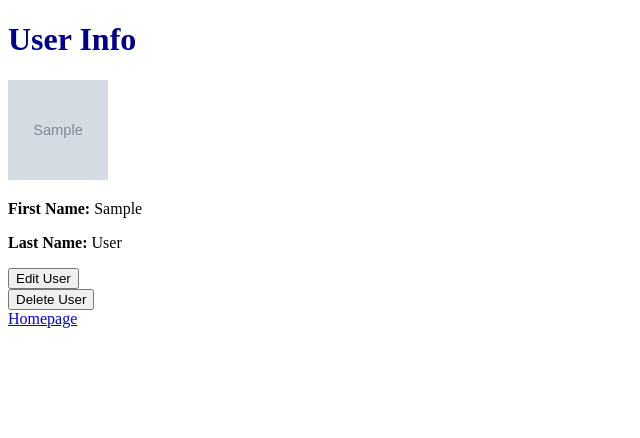
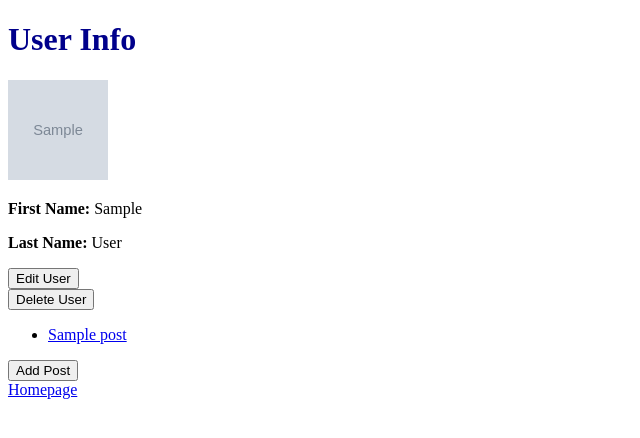
Before and after one commit to Tyler-Robison/blogly, a Flask app: page /users/1 in a window 1280 px wide. Shown: the top 438 px of the page, without its empty margins (0-640 px from the left). Run offline with Flask 2, Linux system fonts and the light colour scheme; tables that the repository leaves empty hold one stand-in row (values such as "Sample post"); grey boxes marked "Sample" are stand-in pictures.

Commit message:
adding pt2

```diff
--- a/app.py
+++ b/app.py
@@ -2,7 +2,7 @@
 
 from flask import Flask, request, render_template, redirect, flash
 from flask_debugtoolbar import DebugToolbarExtension
-from models import db, connect_db, User
+from models import db, connect_db, User, Post
 
 app = Flask(__name__)
 
@@ -22,6 +22,12 @@ def home_page():
     """Redirects to users page"""
 
     return redirect('/users')
+
+# @app.errorhandler(404)
+# def page_not_found(e):
+#     """Show 404 NOT FOUND page."""
+
+#     return render_template('404.html'), 404
 
 
 @app.route('/users')
@@ -49,8 +55,6 @@ def create_users():
     profile_pic = request.form['profile-img']
     profile_pic = profile_pic if profile_pic else None
 
-    # User.add_user(first_name, last_name, profile_pic)
-
     try:
         User.add_user(first_name, last_name, profile_pic)
     except:
@@ -61,16 +65,19 @@ def create_users():
     flash('User created!')
     return redirect('/users')
 
-# users/new could be user_id?
-
 
 @app.route('/users/<user_id>')
 def user_detail(user_id):
     """Displays user details"""
 
     user = User.query.get_or_404(user_id)
+    # post_list = Post.get_posts(user_id)
+    post_list = Post.query.filter(Post.posted_by == user_id).all()
+    # import pdb
+    # pdb.set_trace()
 
-    return render_template('detail.html', user=user)
+
+    return render_template('detail.html', user=user, post_list=post_list)
 
 
 @app.route('/users/<user_id>/edit')
@@ -102,8 +109,6 @@ def process_edit_user(user_id):
         flash('First and Last name must be filled out and unique')
         return redirect(f'/users/{user_id}/edit')
 
-
-
     return redirect('/users')
 
 
@@ -115,3 +120,83 @@ def delete_user(user_id):
     user.delete_user()
 
     return redirect('/users')
+
+# routes involving posts
+
+
+@app.route('/users/<user_id>/posts/new')
+def add_post(user_id):
+    """Displays form needed to add a post from a specific user"""
+
+    user = User.query.get_or_404(user_id)
+
+    return render_template('create_post.html', user=user)
+
+
+@app.route('/users/<user_id>/posts/new', methods=["POST"])
+def process_add_post(user_id):
+    """Processes form info and creates a new post"""
+
+    title = request.form['post-title']
+    content = request.form['post-content']
+
+    try:
+        Post.add_post(title, content, int(user_id))
+    except:
+        db.session.rollback()
+        flash('title and content must be filled in')
+        return redirect(f'/users/{user_id}/posts/new')
+
+    flash('Post created!')
+    return redirect('/users')
+
+@app.route('/posts/<post_id>')
+def show_post(post_id):
+    """Displays title and content of post"""
+
+
+    post = Post.query.filter(Post.id == post_id).first()
+
+    return render_template('post_detail.html', post=post)
+
+@app.route('/posts/<post_id>/edit')
+def edit_post(post_id):
+    """Allows you to edit post"""
+
+    post = Post.query.filter(Post.id == post_id).first()
+
+    return render_template('edit_post.html', post=post)
+
+@app.route('/posts/<post_id>/edit', methods=["POST"])
+def process_edit_post(post_id):
+    """Processes editing of post"""
+
+    title = request.form['edit-title']
+    content = request.form['edit-content']
+
+
+    post = Post.query.filter(Post.id == post_id).first()
+
+    # problem line, try in terminal -> need posted_by.first_name etc.
+    # posted_by = User.query.filter(User.id == post_id).first()
+
+    # import pdb
+    # pdb.set_trace()
+
+    try:
+        post.edit_post(title, content)
+    except:
+        db.session.rollback()
+        flash('title and content must be filled in')
+        return redirect(f'/posts/{post_id}/edit')
+
+    return redirect(f'/posts/{post_id}')
+
+@app.route('/posts/<post_id>/delete', methods=["POST"])
+def delete_post(post_id):
+
+    post = Post.query.filter(Post.id == post_id).first()
+    post.delete_post()
+
+    #re-direct somewhere else
+    return redirect('/users')
--- a/templates/detail.html
+++ b/templates/detail.html
@@ -20,11 +20,18 @@
     <button>Delete User</button>
 </form>
 
+<!-- add ul containing posts -->
+<ul>
+    {%for post in post_list%}
+    <li> <a href="/posts/{{post.id}}">{{post.title}}</a></li>
+    {%endfor%}
+</ul>
 
+<form action="/users/{{user.id}}/posts/new" method="GET">
+    <button>Add Post</button>
+</form>
 
 <a href="/users">Homepage</a>
 
 
-
-
 {% endblock %}
--- a/templates/edit.html
+++ b/templates/edit.html
@@ -25,6 +25,7 @@
     </div>
 </form>
 
+
 <a href="/users">Go Back</a>
 
 
```
Also changed, not shown: blogly.sql (renamed from users.sql, +9 -1 lines), models.py (+89 -21 lines), seed.py (+20 -5 lines), templates/create_post.html (added, +31 -0 lines), templates/edit_post.html (added, +28 -0 lines), templates/post_detail.html (added, +24 -0 lines).
